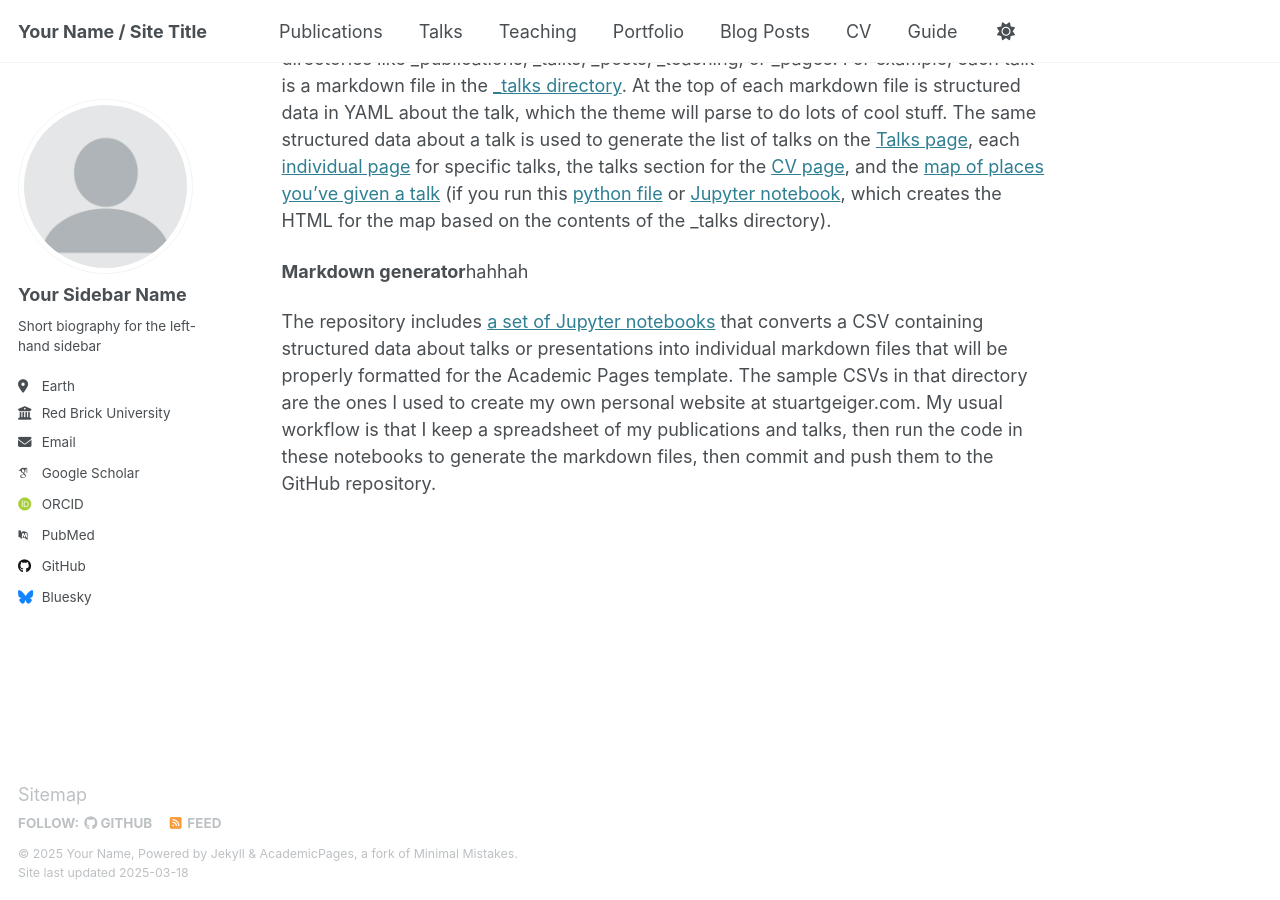
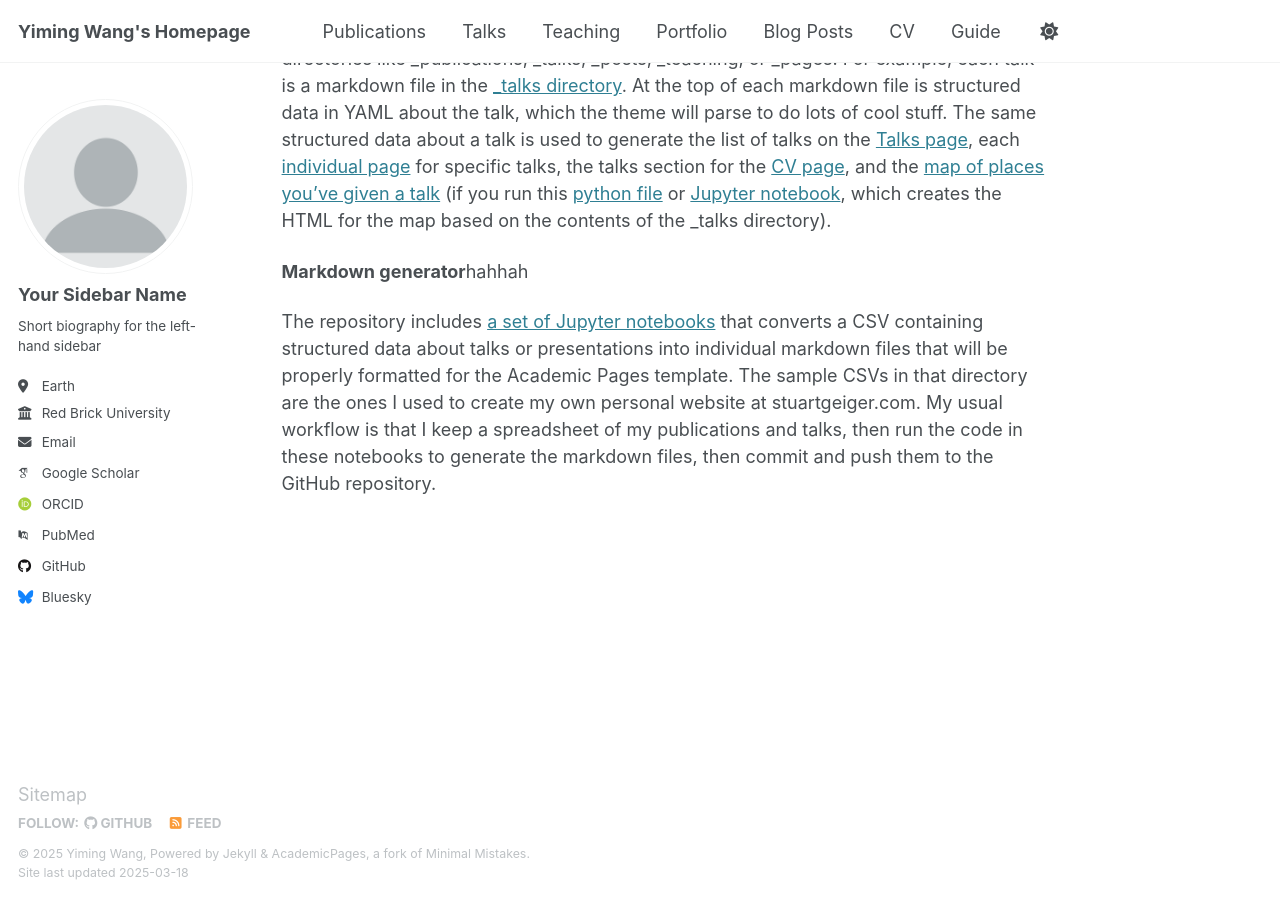
Before and after one commit to Yiming-Wange/yiming-wange.github.io, a Jekyll site: the page built from _pages/about.md, in a window 1280 px wide and 900 px high, scrolled down 1718 px. Built offline with Jekyll 4.4.1, drawn with Linux system fonts in a browser that asks for light colours; some web fonts are replaced.

Commit message:
Update _config.yml

```diff
--- a/_config.yml
+++ b/_config.yml
@@ -9,9 +9,9 @@
 # Basic Site Settings
 locale                   : "en-US"
 site_theme               : "default"
-title                    : "Your Name / Site Title"
+title                    : "Yiming Wang's Homepage"
 title_separator          : "-"
-name                     : &name "Your Name"
+name                     : &name "Yiming Wang"
 description              : &description "personal description"
 url                      : https://yiming-wange.github.io # the base hostname & protocol for your site e.g. "https://[your GitHub username].github.io"
 baseurl                  : "" # the subpath of your site, e.g. "/blog"
```
